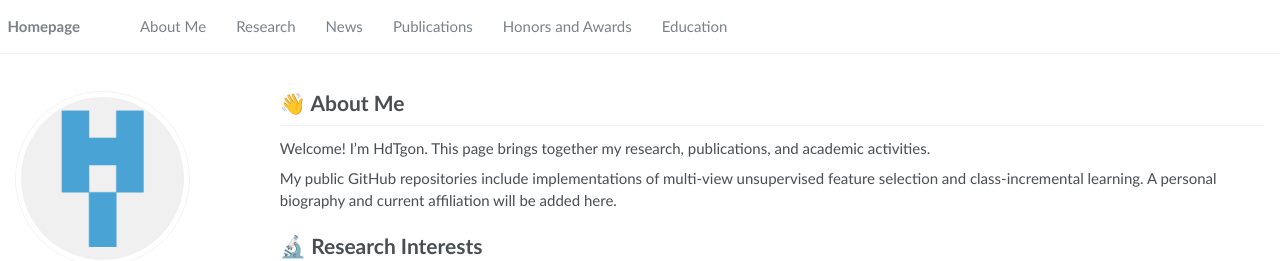
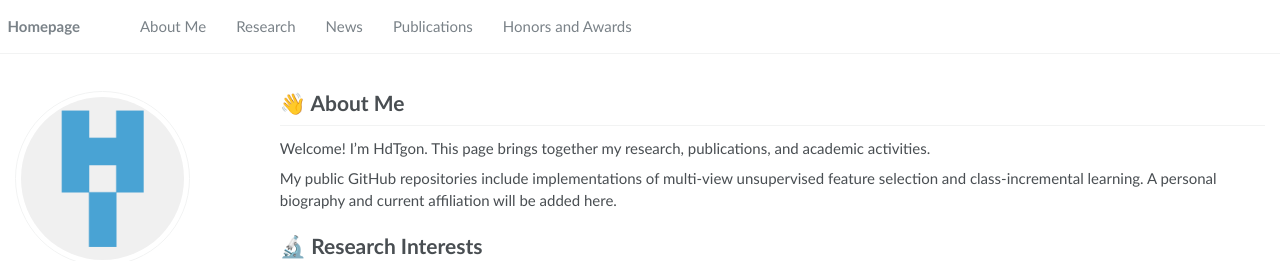
Before and after one commit to HdTgon/HdTgon.github.io, a Jekyll site: the page built from _pages/about.html, in a window 1280 px wide. Shown: the top 261 px of the page. Built offline with Jekyll 4.4.1, drawn with Linux system fonts in a browser that asks for light colours.

Commit message:
Update navigation.yml

```diff
--- a/_data/navigation.yml
+++ b/_data/navigation.yml
@@ -9,5 +9,3 @@ main:
     url: "#publications"
   - title: "Honors and Awards"
     url: "#awards"
-  - title: "Education"
-    url: "#education"
```
